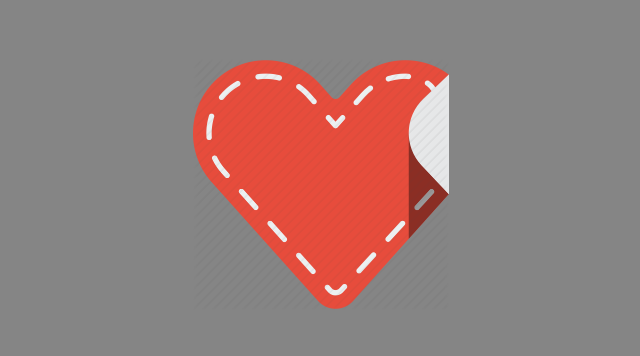
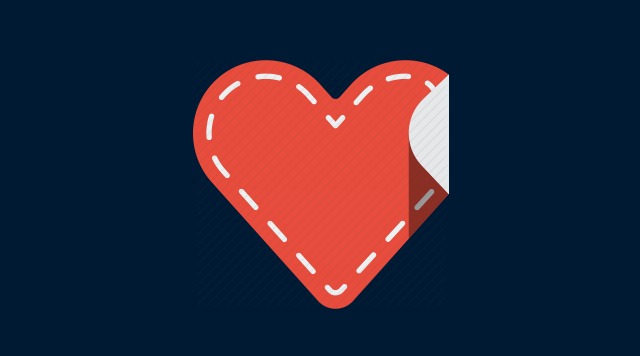
Before and after one commit to luciano2000/life, a plain HTML site: page index.html in a window 1280 px wide. Shown: the part 222-578 px from the top of the page, without its empty margins (319-959 px from the left). Drawn offline with Linux system fonts and the light colour scheme.

Commit message:
Update style.css

```diff
--- a/style.css
+++ b/style.css
@@ -5,7 +5,7 @@ html, body {
 
 body {
   font: 15px arial;
-  background-color: #858585;
+  background-color: #001a33;
 }
 
 .wrapper {
```
